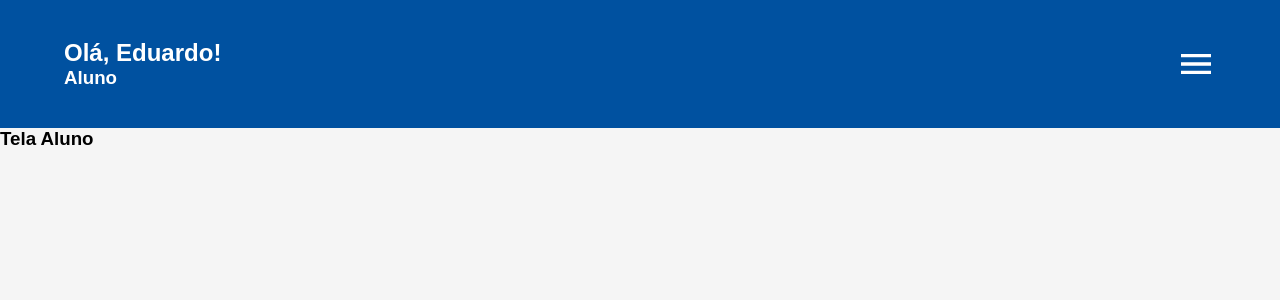
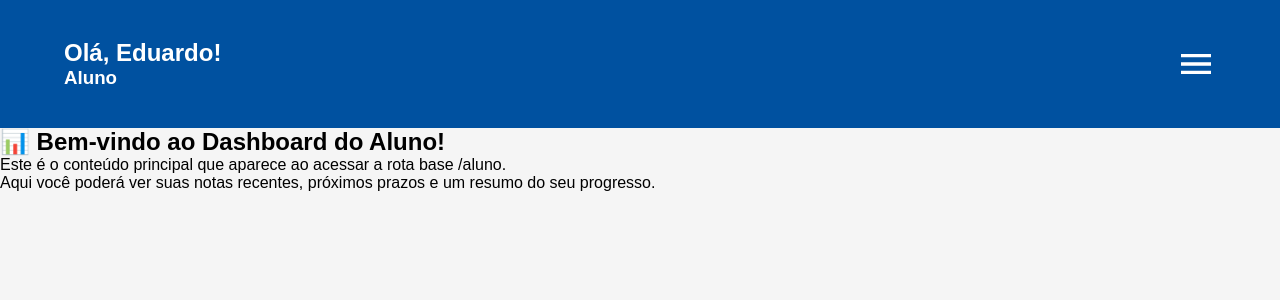
Before and after one commit to eduardo-olvreis/LearnFlix, a React (Vite) app: page /aluno in a window 1280 px wide. Shown: the top 300 px of the page. Built offline with nearby package versions, Linux system fonts and the light colour scheme.

Commit message:
Adição de dashboard e links de navegação dinâmicos para a tela de aluno

```diff
--- a/src/App.jsx
+++ b/src/App.jsx
@@ -2,9 +2,14 @@ import { BrowserRouter as Router, Routes, Route } from "react-router-dom";
 
 import Login from "./pages/auth/login/Login";
 import Register from "./pages/auth/register/Register";
+
 import Gestor from "./pages/Dashboards/Gestor/Gestor";
+
 import Professor from "./pages/Dashboards/Professor/Professor";
+
 import Aluno from "./pages/Dashboards/Aluno/Aluno";
+import DashboardAluno from "./components/Dashboards/DashboardAluno/DashboardAluno";
+import ListaRecursos from "./components/Dashboards/ListaRecursos/ListaRecursos";
 
 function App() {
   return (
@@ -12,7 +17,11 @@ function App() {
       <Routes>
         <Route path="/" element={<Login />} />
         <Route path="/register" element={<Register />} />
-        <Route path="/aluno" element={<Aluno name="Eduardo" user="Aluno" />} />
+        <Route path="/aluno" element={<Aluno name="Eduardo" user="Aluno" />}>
+          <Route index element={<DashboardAluno />} />
+
+          <Route path="recursos" element={<ListaRecursos />} />
+        </Route>
         <Route
           path="/professor"
           element={<Professor name="Ermelindo" user="Professor" />}
--- /dev/null
+++ b/src/components/Dashboards/DashboardAluno/DashboardAluno.jsx
@@ -0,0 +1,16 @@
+import React from "react";
+
+export default function DashboardAluno() {
+  return (
+    <div>
+      <h2>📊 Bem-vindo ao Dashboard do Aluno!</h2>
+      <p>
+        Este é o conteúdo principal que aparece ao acessar a rota base /aluno.
+      </p>
+      <p>
+        Aqui você poderá ver suas notas recentes, próximos prazos e um resumo do
+        seu progresso.
+      </p>
+    </div>
+  );
+}
--- a/src/components/Dashboards/Header/Header.jsx
+++ b/src/components/Dashboards/Header/Header.jsx
@@ -1,21 +1,20 @@
-import { useNavigate } from "react-router-dom";
-import { useState } from "react"
-import style from "./Header.module.css"
+import { useNavigate, Link } from "react-router-dom";
+import { useState } from "react";
+import style from "./Header.module.css";
 
-export default function Header({name, user, onNavigateToLogin}){
-
-    const [visible, setVisible] = useState(false)
+export default function Header({ name, user, navLinks = [] }) {
+  const [visible, setVisible] = useState(false);
   const navigate = useNavigate();
 
   const handleClick = () => {
-        setVisible(!visible)
-    }
+    setVisible(!visible);
+  };
 
   const handleLogout = () => {
-        navigate("/")
-    }
+    navigate("/");
+  };
 
-    return(
+  return (
     <header className={style.container}>
       <div className={style.info}>
         <h2>
@@ -25,14 +24,26 @@ export default function Header({name, user, onNavigateToLogin}){
       </div>
       <div className={style.botaoMenu}>
         <button onClick={handleClick}>
-                    <img src="../src/assets/images/menu-icon.svg" alt="Icone do menu lateral" />
+          <img
+            src="../src/assets/images/menu-icon.svg"
+            alt="Icone do menu lateral"
+          />
         </button>
       </div>
-            <div className={`${style.menu} ${visible ? style.visible : ''}`}>
+
+      <div className={`${style.menu} ${visible ? style.visible : ""}`}>
         <ul>
-                    <li><p onClick={handleLogout}>Sair</p></li>
+          {navLinks.map((link) => (
+            <li key={link.path} onClick={handleClick}>
+              <Link to={link.path}>{link.label}</Link>
+            </li>
+          ))}
+
+          <li>
+            <p onClick={handleLogout}>Sair</p>
+          </li>
         </ul>
       </div>
     </header>
-    )
+  );
 }
--- a/src/pages/Dashboards/Aluno/Aluno.jsx
+++ b/src/pages/Dashboards/Aluno/Aluno.jsx
@@ -1,13 +1,30 @@
-import { useNavigate } from "react-router-dom";
-import Header from "../../../components/Dashboards/Header/Header"
+import { useNavigate, Outlet } from "react-router-dom";
+import Header from "../../../components/Dashboards/Header/Header";
 
-export default function Aluno({name, user}){
-    const navigate = useNavigate()
+const alunoNavLinks = [
+  { path: "/aluno", label: "Início" },
+  { path: "/aluno/recursos", label: "Meus Cursos" },
+  { path: "/aluno/historico", label: "Notas" },
+];
 
-    return(
-        <section>
-            <Header name={name} user={user} onLogout={() => navigate("/")}></Header>
-            <h3>Tela Aluno</h3>
-        </section>
-    )
+export default function Aluno({ name, user }) {
+  const navigate = useNavigate();
+
+  const handleLogout = () => {
+    navigate("/");
+  };
+
+  return (
+    <section>
+      <Header
+        name={name}
+        user={user}
+        navLinks={alunoNavLinks}
+        onLogout={handleLogout}
+      ></Header>
+      <main>
+        <Outlet />
+      </main>
+    </section>
+  );
 }
```
Also changed, not shown: src/components/Dashboards/DashboardAluno/DashboardAluno.module.css (added). Lines whose indentation alone changed are shown as unchanged.
